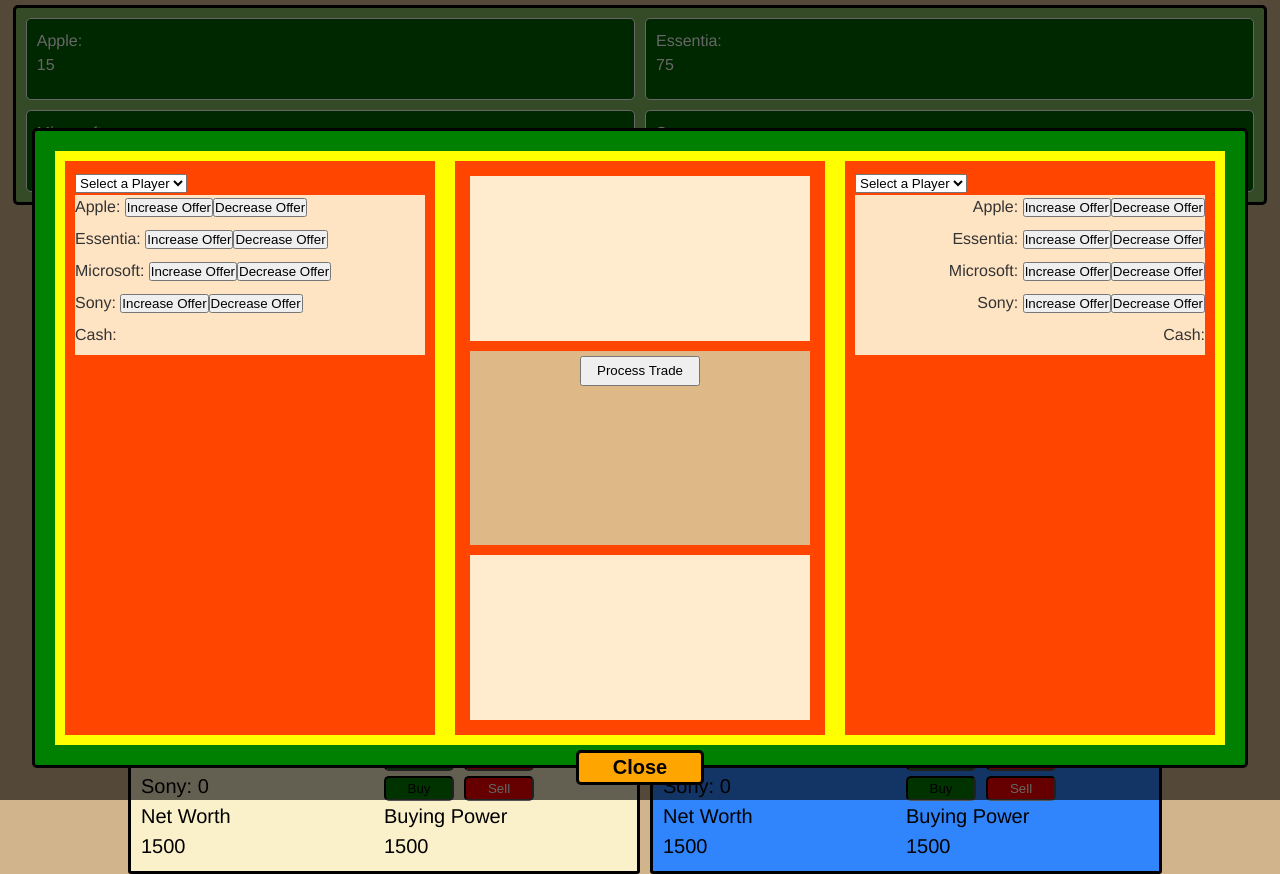
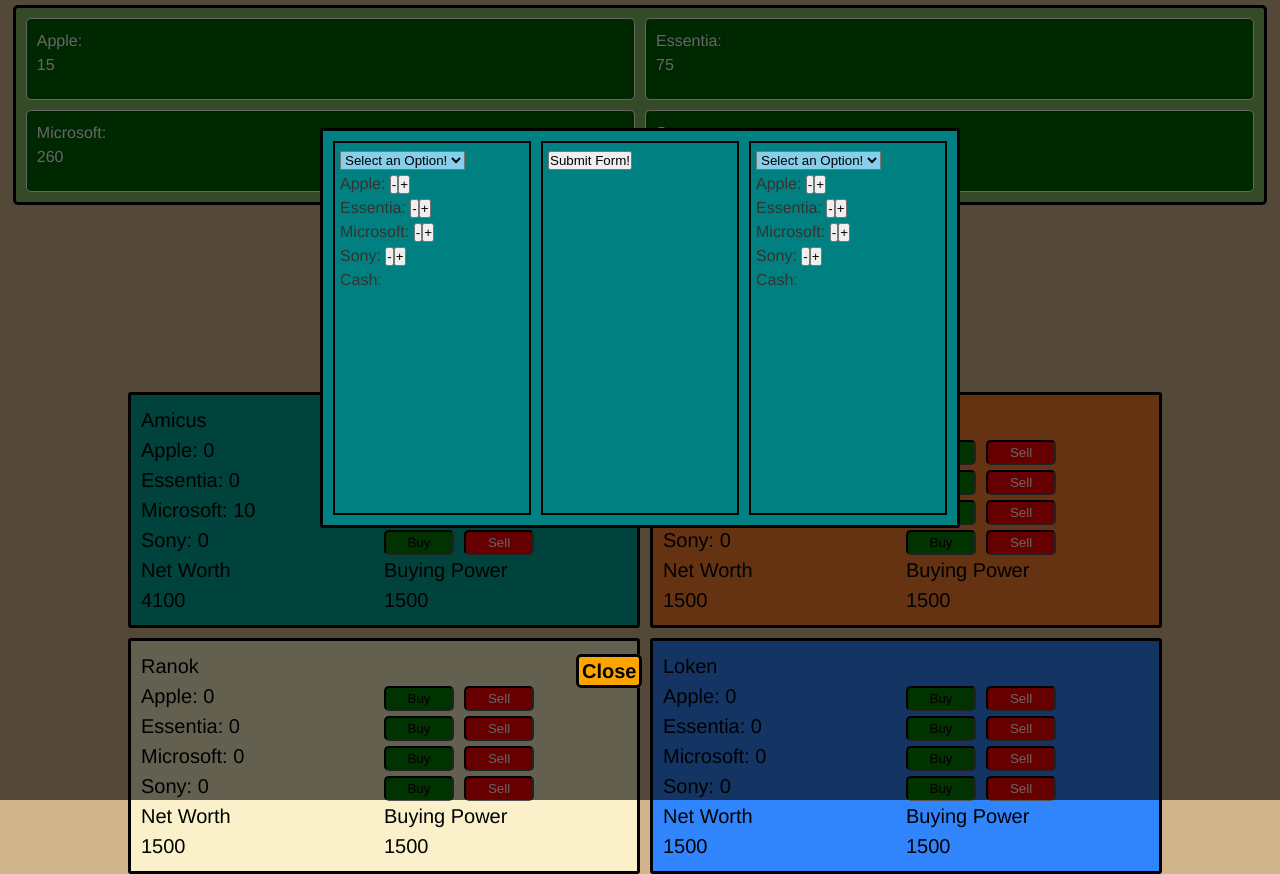
Before and after one commit to Esketiit/Ticker-JS, a plain HTML site: page index.html in a window 1280 px wide. Drawn offline with Linux system fonts and the light colour scheme.

Commit message:
continued work on trading

```diff
--- a/index.html
+++ b/index.html
@@ -143,7 +143,7 @@
       </div>
     </div>
   </div>
-  <button id="open-modal-button">Open Modal</button>
+  <button class="open-modal-button">Open Modal</button>
   <div class="modal" id="end-modal">
     <div id="end-modal-content">
       <div>
@@ -174,47 +174,33 @@
         </div>
       </div>
     </div>
-    <span id="modal-close-button">Close</span>
+    <span class="modal-close-button">Close</span>
   </div>
   <div class="modal" id="trade-modal">
-    <div id="trade-modal-body">
-      <div id="trade-box-container">
-        <div class="trade-box" id="trade-box-1">
-          <form action="" class="trade-form" id="trade-form-1">
-            <select id="player-select-1" class="player-select">
-              <option value="" disabled selected>Select a Player</option>
-              <!-- run some js to generate options based on players in the game -->
-            </select>
-            <div id="player-select-1-stocks" class="player-holdings">
+    <form action="" id="trade-form">
+      <div>
+        <select class="player-select" id="trader1-select">
+          <option value="" disabled selected>Select an Option!</option>
+          <!-- options generated by js -->
+        </select>
+        <div class="player-holdings">
 
-            </div>
-          </form>
-        </div>
-        <div class="trade-box" id="trade-box-2">
-          <div class="trade-tracker" id="trader-1">
-
-          </div>
-          <div class="trade-tracker" id="trade-submit">
-            <button id="trade-submit-button">Process Trade</button>
-          </div>
-          <div class="trade-tracker" id="trader-2">
-
-          </div>
-        </div>
-        <div class="trade-box" id="trade-box-3">
-          <form action="" class="trade-form" id="trade-form-2">
-            <select id="player-select-2" class="player-select">
-              <option value="" disabled selected>Select a Player</option>
-              <!-- run some js to generate options based on players in the game -->
-            </select>
-            <div id="player-select-2-stocks" class="player-holdings">
-
-            </div>
-          </form>
         </div>
       </div>
-      <button id="trade-close-button">Close</button>
-    </div>
+      <div>
+        <button action="" type="submit">Submit Form!</button>
+      </div>
+      <div>
+        <select class="player-select" id="trader2-select">
+          <option value="" disabled selected>Select an Option!</option>
+          <!-- options generated by js -->
+        </select>
+        <div class="player-holdings">
+
+        </div>
+      </div>
+    </form>
+    <span class="modal-close-button">Close</span>
   </div>
 </body>
 
--- a/index.js
+++ b/index.js
@@ -8,7 +8,7 @@ document.addEventListener("DOMContentLoaded", (event) => {
 	let round_button = document.getElementById("end-round")
 	let endModal = document.getElementById("end-modal")
 	let tradeModal = document.getElementById("trade-modal")
-	let tradeForms = document.getElementsByClassName("trade-form")
+	let tradeForm = document.getElementById("trade-form")
 
 	/*
     Selects UI elements related to stock names and stock price.
@@ -162,28 +162,20 @@ document.addEventListener("DOMContentLoaded", (event) => {
 	}
 
 	// Event listners
+	// There are a lot of click event listeners that check for id.
+	// Would it be better to consolidate them all under one listener?
 
 	// Detects change in player trade forms
-	for (let i = 0; i < tradeForms.length; i++) {
-		tradeForms[i].addEventListener("change", (e) => {
-			updateTradeModalPlayer(e)
-		})
-	}
+	tradeForm.addEventListener("change", (e) => {
+		updateTradeModalPlayer(e)
+	})
+
 
 	// Opens trade modal
 	document.addEventListener("click", (e) => {
 		if (e.target.id === "player-trade-button") {
 			tradeModal.style.display = "block"
 			// generateTradeForm()
-		}
-	})
-
-	// Closes trade modal
-	document.addEventListener("click", (e) => {
-		if (e.target.id === "trade-close-button") {
-			tradeModal.style.display = "none"
-			// Resets trade form
-
 		}
 	})
 
@@ -210,14 +202,21 @@ document.addEventListener("DOMContentLoaded", (event) => {
 		}
 	})
 
+	// The parent element of the close button should be the modal
 	document.addEventListener("click", function(e) {
-		if (e.target.id === "modal-close-button") {
-			endModal.style.display = "none"
+		if (e.target.className === "modal-close-button") {
+			e.target.parentElement.style.display = "none"
+
+			if (e.target.id === "trade-close-button") {
+				tradeModal.style.display = "none"
+				// Resets trade form
+
+			}
 		}
 	})
 
 	document.addEventListener("click", function(e) {
-		if (e.target.id === "open-modal-button") {
+		if (e.target.className === "open-modal-button") {
 			endModal.style.display = "block"
 		}
 	})
@@ -319,17 +318,17 @@ document.addEventListener("DOMContentLoaded", (event) => {
 	}
 
 	// Updates trade modal when a player is selected
-	let updateTradeModalPlayer = (e) => {
+	let updateTradeModalPlayer = () => {
 		let player = {}
-		let holdingsElements = e.target.nextElementSibling.children
+		let holdingsElements = document.getElementsByClassName("player-holdings")
 		let keys = Object.keys(gameInfo.playerInfo.player1).filter(key => key.includes("stock"))
 
 		// Find data for the selected player, assign to player
-		for (key in gameInfo.playerInfo) {
-			if (gameInfo.playerInfo[key].name === e.target.value) {
-				player = gameInfo.playerInfo[key]
-			}
-		}
+		// for (key in gameInfo.playerInfo) {
+		// 	if (gameInfo.playerInfo[key].name === e.target.value) {
+		// 		player = gameInfo.playerInfo[key]
+		// 	}
+		// }
 
 		// Loop through holdingsElements, using id to update
 		for (let i = 0; i < holdingsElements.length; i++) {
@@ -340,7 +339,6 @@ document.addEventListener("DOMContentLoaded", (event) => {
 				let stockName = holdingsElements[i].children[0].id.split("-")[0]
 				holdingsElements[i].children[0].innerText = capitalize(stockName) + ": " + player[`stock${i + 1}`] + " "
 			}
-
 		}
 	}
 
@@ -379,12 +377,12 @@ document.addEventListener("DOMContentLoaded", (event) => {
 				sellButton.id = `${stock.name.toLowerCase()}-decrease`
 				sellButton.type = "button"
 
-				buyButton.innerText = "Increase Offer"
-				sellButton.innerText = "Decrease Offer"
+				buyButton.innerText = "+"
+				sellButton.innerText = "-"
 
 				div.appendChild(span)
+				div.appendChild(sellButton)
 				div.appendChild(buyButton)
-				div.appendChild(sellButton)
 				stockHoldingsDivs[i].appendChild(div)
 
 			})
@@ -459,7 +457,7 @@ document.addEventListener("DOMContentLoaded", (event) => {
 
 	let endGame = () => {
 		// display and enable end screen button
-		let openModalButton = document.getElementById("open-modal-button")
+		let openTradeModalButton = document.getElementsByClassName("open-modal-button")[0]
 
 		// disable all gameplay buttons
 		let buttons = document.getElementsByTagName("button")
@@ -483,8 +481,8 @@ document.addEventListener("DOMContentLoaded", (event) => {
 
 		updateEndModal()
 		endModal.style.display = "block"
-		openModalButton.style.display = "block"
-		openModalButton.disabled = false
+		openTradeModalButton.style.display = "block"
+		openTradeModalButton.disabled = false
 	}
 
 	// Returns an array of trades a player has done
@@ -622,7 +620,6 @@ document.addEventListener("DOMContentLoaded", (event) => {
 				roundZeroWinner = gameInfo.previousRounds[0].playerInfo[key]
 			}
 		}
-		console.log(gameInfo.winner, roundZeroWinner)
 		winnerTotalProfits.innerText = `${calculateNetWorth(gameInfo.winner) - calculateNetWorth(roundZeroWinner, gameInfo.previousRounds[0])}`
 
 		// Highest Net Worth
--- a/ticker.css
+++ b/ticker.css
@@ -277,7 +277,7 @@ body {
 }
 
 /* Close button for end game modal */
-#modal-close-button {
+.modal-close-button {
   position: relative;
   width: 10vw;
   color: black;
@@ -290,7 +290,7 @@ body {
   font-weight: bold;
 }
 
-#modal-close-button:hover {
+.modal-close-button:hover {
   background-color: orangered;
   text-decoration: none;
   cursor: pointer;
@@ -305,94 +305,28 @@ body {
   position: absolute;
 }
 
-#trade-modal-body {
+#trade-form {
   display: grid;
-  grid-template-columns: 1fr;
-  background-color: green;
-  /* 15% from the top and centered */
+  grid-template-columns: 3fr 3fr 3fr;
   margin: 10% auto;
-  padding: 20px;
+  height: 50vh;
+  width: 50vw;
+  background-color: teal;
   border: 3px solid black;
-  border-radius: 5px;
-  height: 80vh;
-  width: 95vw;
+  border-radius: 3px;
+  padding: 5px;
 }
 
-#trade-box-container {
-  display: grid;
-  grid-template-columns: 3fr 3fr 3fr;
-  background-color: yellow;
-}
-
-.trade-box {
-  padding: 10px;
-  margin: 10px;
-  background-color: orangered;
-}
-
-.trader-name {
-  text-align: center;
-}
-
-#trade-close-button {
-  position: absolute;
-  width: 10vw;
-  color: black;
-  background-color: orange;
-  border: 3px solid black;
-  border-radius: 5px;
-  margin: auto 45%;
-  padding: 3px;
-  font-size: 20px;
-  font-weight: bold;
-  bottom: 15px;
-  left: 0vw;
-}
-
-#trade-close-button:hover {
-  background-color: orangered;
-  text-decoration: none;
-  cursor: pointer;
-}
-
-#trade-close-button:active {
-  border-color: white;
-}
-
-.player-holdings {
-  display: grid;
-  grid-template-columns: 1fr;
-  height: 20vh;
-  background-color: bisque;
-}
-
-#player-select-2-stocks {
-  text-align: right;
-}
-
-#trade-submit {
-  background-color: burlywood;
-}
-
-#trade-submit-button {
-  display: block;
-  position: relative;
-  margin: 0 auto;
-  height: 30px;
-  width: 120px;
-}
-
-#trade-box-2 {
-  display: grid;
-  grid-template-columns: 1fr;
-}
-
-.trade-tracker {
-  background-color: blanchedalmond;
+#trade-form>div {
+  border: 2px black solid;
   margin: 5px;
   padding: 5px;
 }
 
-#open-modal-button {
+select {
+  background-color: skyblue;
+}
+
+.open-modal-button {
   display: none;
 }
```
